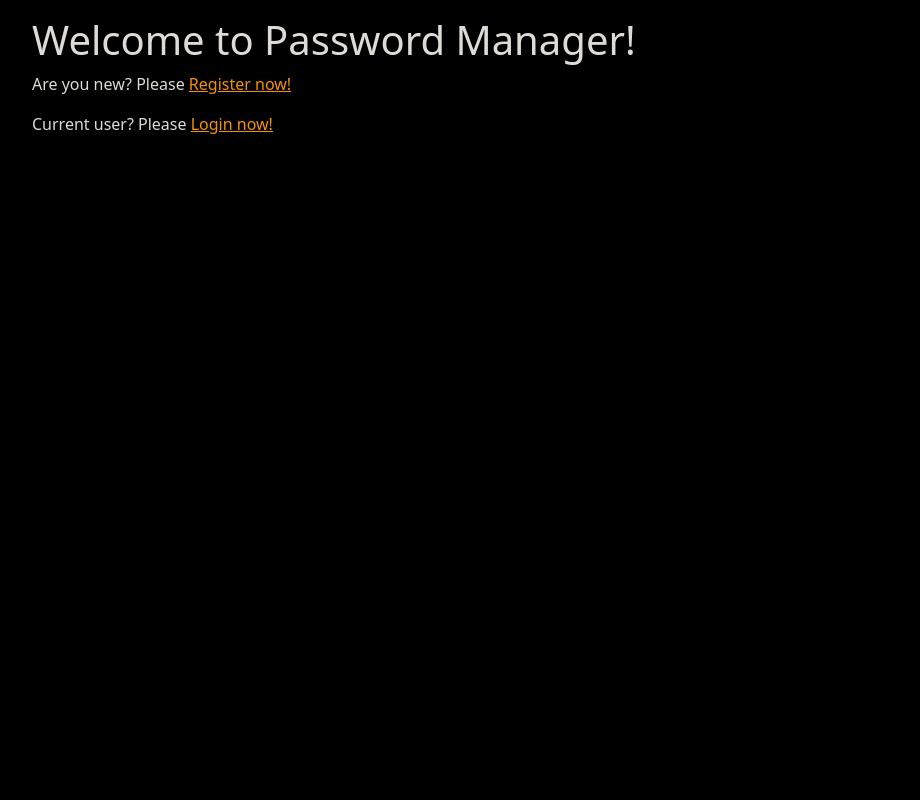
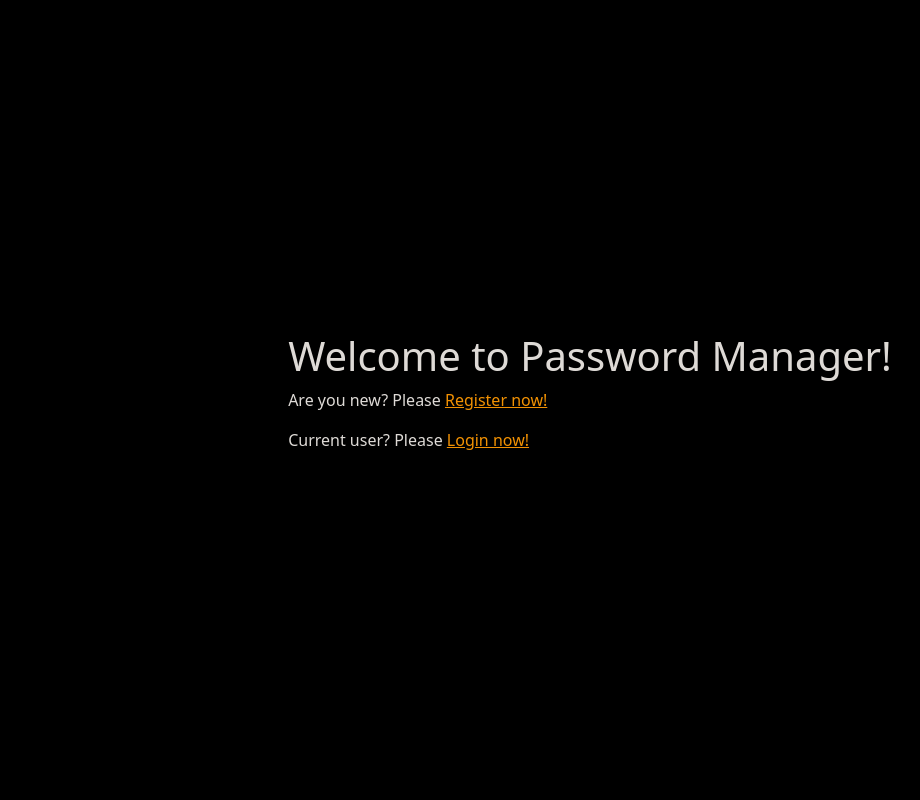
Before and after one commit to Michael-Amaya/Password-Generator-App, a Flask app: page / in a window 1280 px wide. Shown: the whole page, without its empty margins (50-970 px from the left). Run offline with Flask 2, Linux system fonts and the light colour scheme.

Commit message:
centered

```diff
--- a/webapp/static/css/global.css
+++ b/webapp/static/css/global.css
@@ -1,3 +1,11 @@
 html {
   filter: invert(1);
 }
+
+body {
+  display: grid;
+  height: 100vh;
+  max-width: max-content;
+  margin: 0 auto;
+  place-items: center;
+}
--- a/webapp/templates/base.html
+++ b/webapp/templates/base.html
@@ -14,7 +14,7 @@
     {% block header %} {% endblock %}
   </head>
   <body>
-    <div class="container mt-3">
+    <div>
       {% if messages is defined and messages is not none %}
       <div
         class="alert alert-{{ messages['type'] }} alert-dismissible fade show"
```
